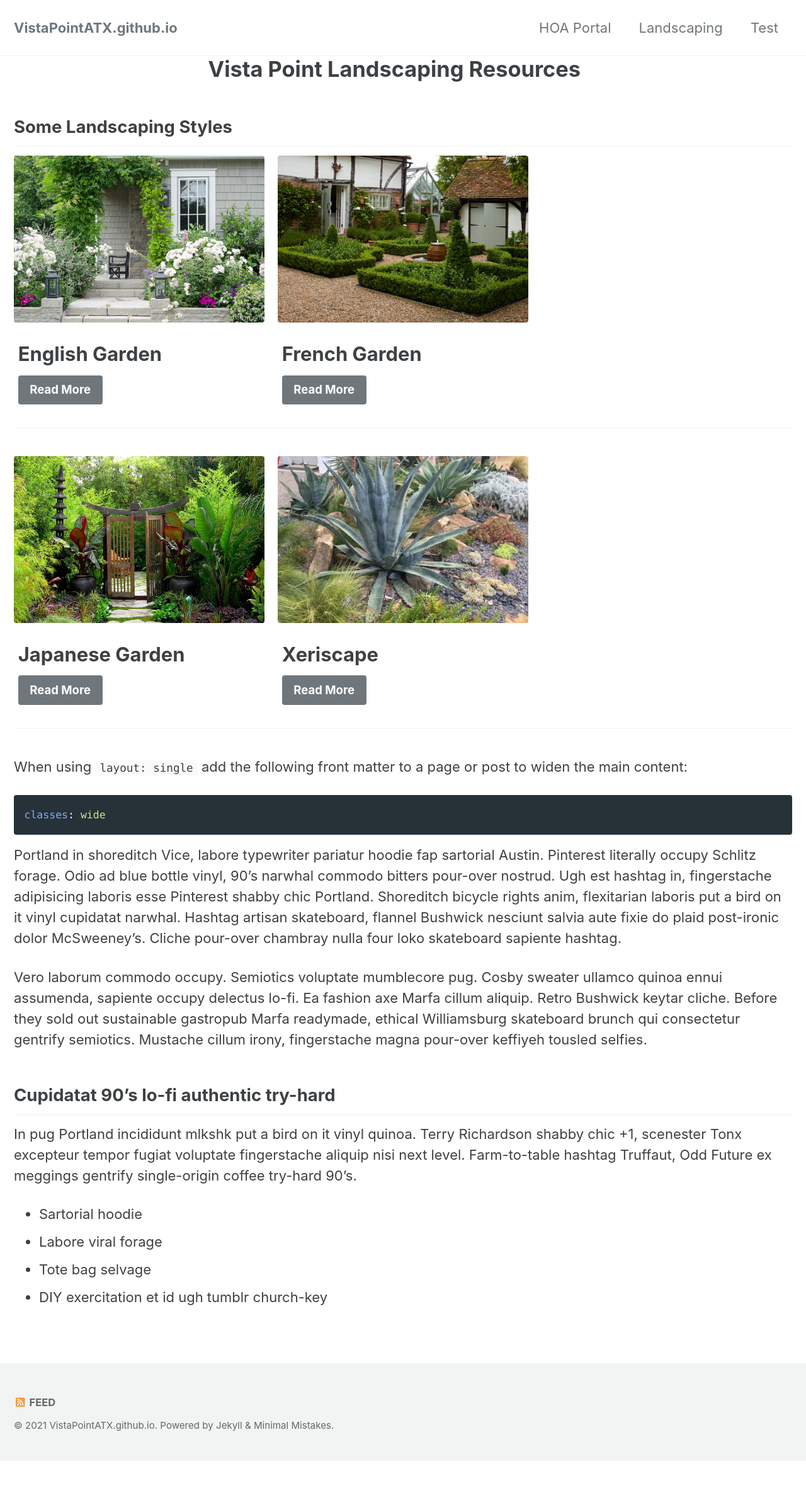
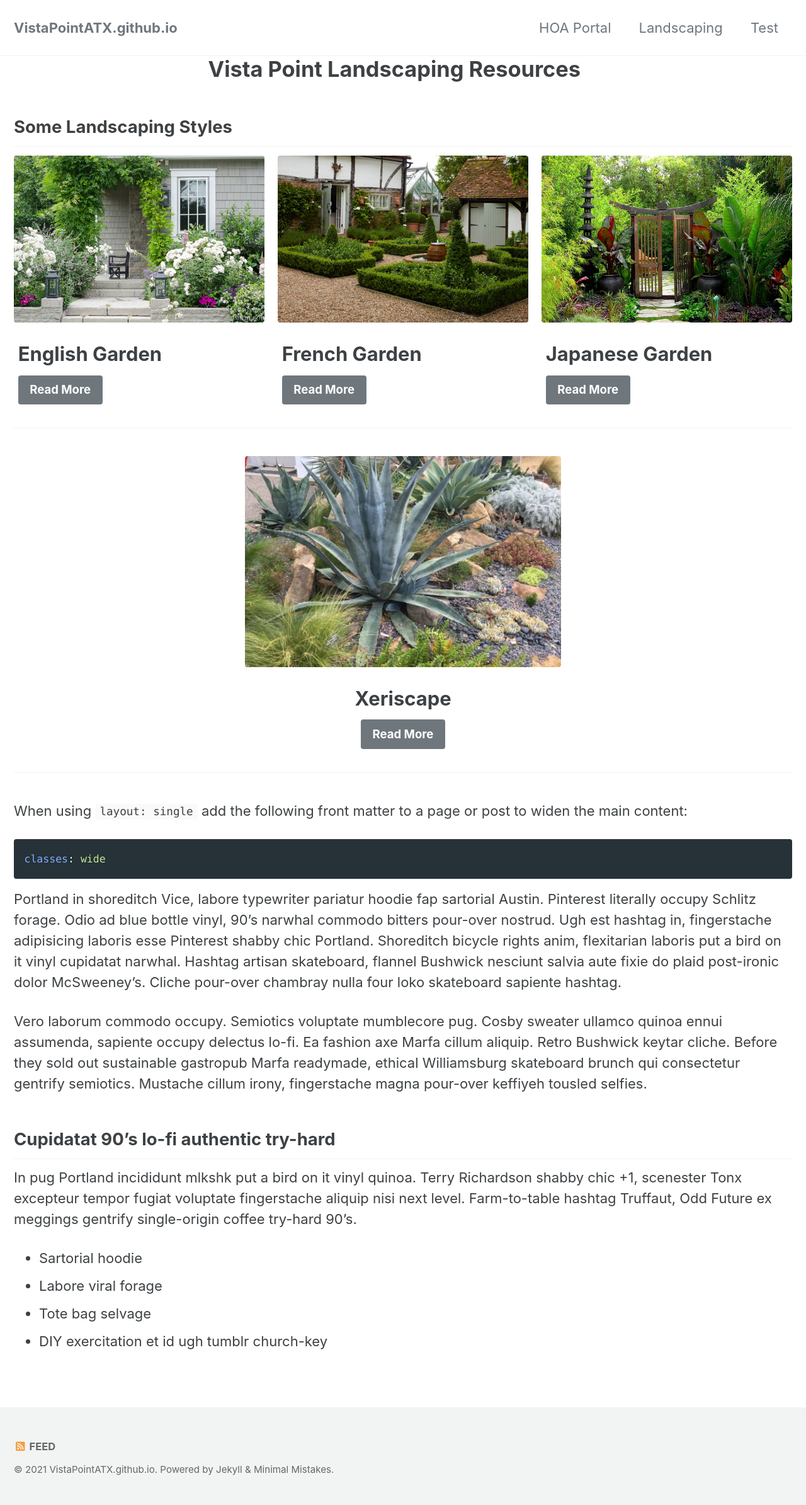
Before and after one commit to VistaPointATX/VistaPointATX.github.io, a Jekyll site: the page built from landscaping.md, in a window 1280 px wide. Shown: the whole page at 63% size. Built offline with Jekyll 4.4.1, drawn with Linux system fonts in a browser that asks for light colours; cached includes are drawn as plain includes; before the commit the page ends 2319 px from its top, so only the background shows below that.

Commit message:
Update landscaping.md

```diff
--- a/landscaping.md
+++ b/landscaping.md
@@ -18,12 +18,12 @@ feature_row:
     url: "/french-garden"
     btn_label: "Read More"
     btn_class: "btn--primary"
-feature_row2:
   - image_path: /assets/images/JapMain.png
     title: "Japanese Garden"
     url: "/japanese-garden"
     btn_label: "Read More"
     btn_class: "btn--primary"
+feature_row2:
   - image_path: /assets/images/XeriMain.png
     title: "Xeriscape"
     url: "/xeriscape"
@@ -37,7 +37,7 @@ feature_row2:
 ## Some Landscaping Styles
 
 {% include feature_row %}
-{% include feature_row id="feature_row2"%}
+{% include feature_row id="feature_row2" type="center"%}
 
 When using `layout: single` add the following front matter to a page or post to widen the main content:
 
```
